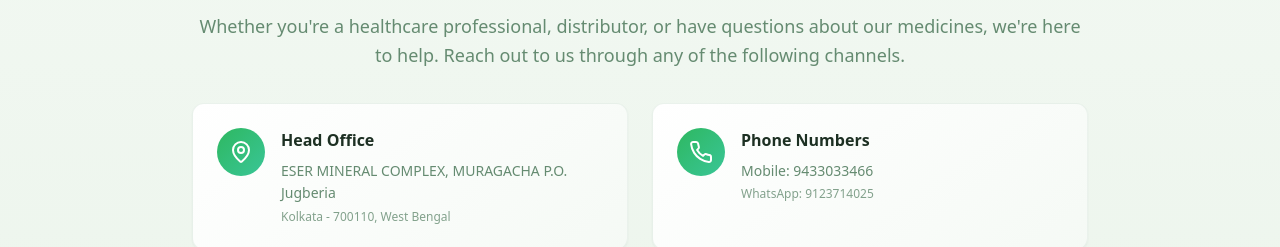
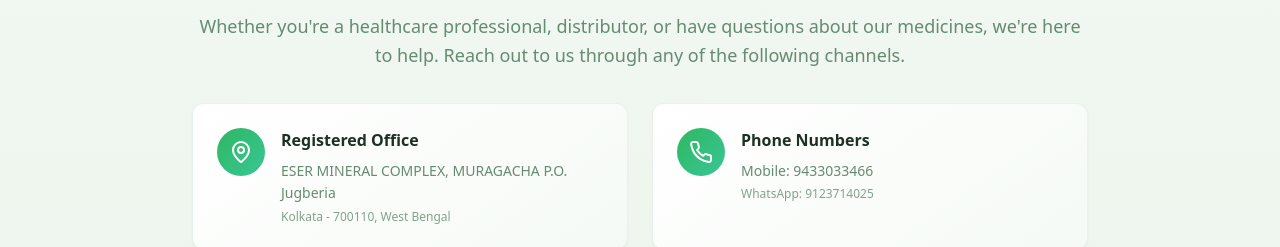
Before and after one commit to MayukhC99/genial-medicine-showcase, a React (Vite) app: page / in a window 1280 px wide. Shown: the part 3600-3847 px from the top of the page. Built offline with nearby package versions, Linux system fonts and the light colour scheme.

Commit message:
Changes
Co-authored-by: MayukhC99 <41683420+MayukhC99@users.noreply.github.com>

```diff
--- a/src/components/ContactSection.tsx
+++ b/src/components/ContactSection.tsx
@@ -11,7 +11,7 @@ export default function ContactSection() {
   const contactInfo = [
     {
       icon: MapPin,
-      title: "Head Office",
+      title: "Registered Office",
       details: "ESER MINERAL COMPLEX, MURAGACHA P.O. Jugberia",
       subDetails: "Kolkata - 700110, West Bengal"
     },
```
